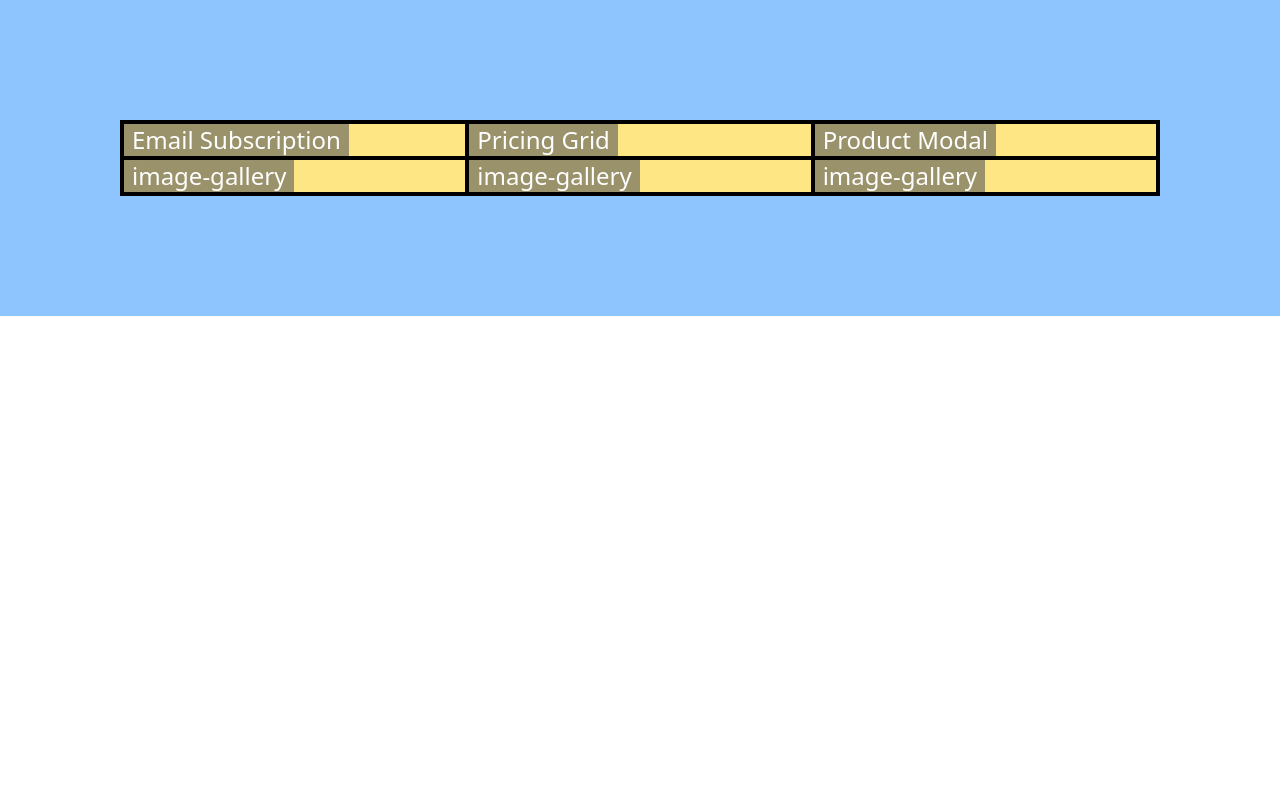
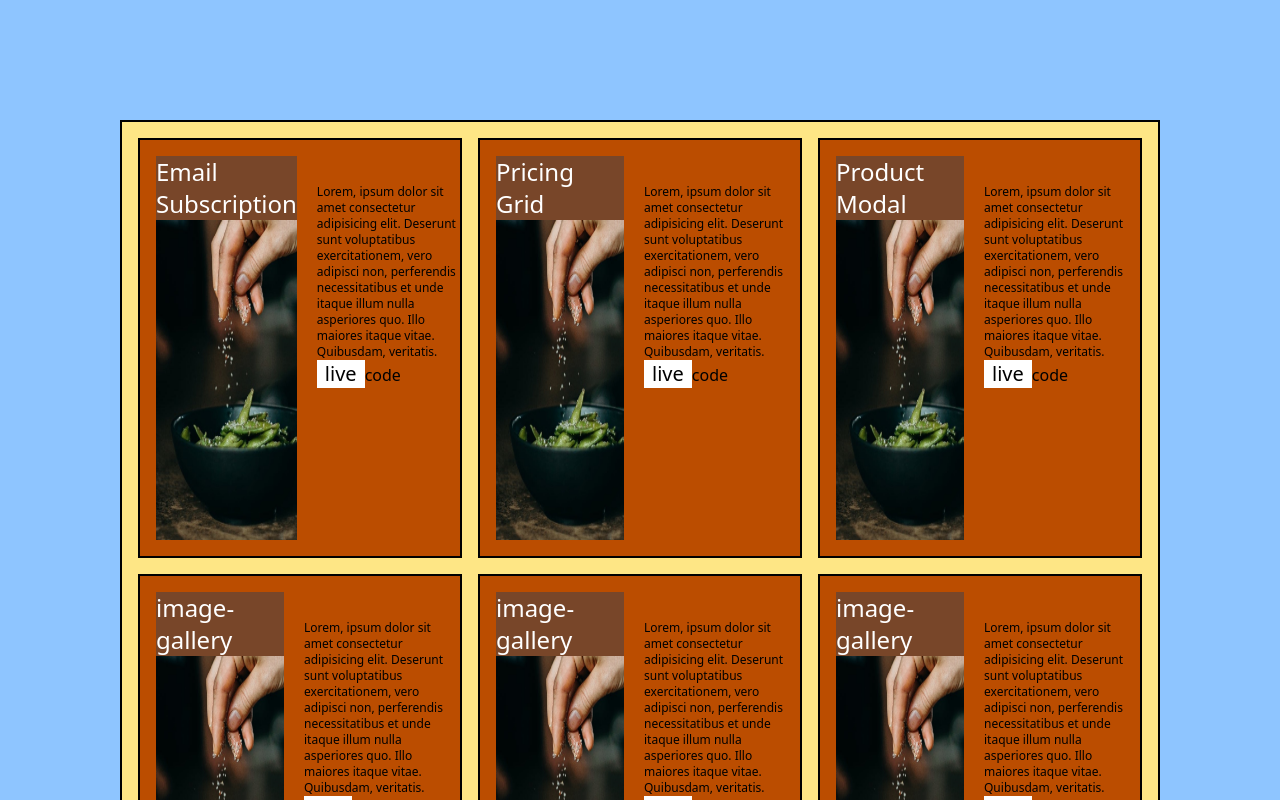
Before and after one commit to anwarrahim/learning-tailwind-projects, a React (Vite) app: page / in a window 1280 px wide. Shown: the top 800 px of the page. Built offline with nearby package versions, Linux system fonts and the light colour scheme.

Commit message:
Enhance layout and styling in ProjectsPage component for better project display

```diff
--- a/src/pages/ProjectsPage.jsx
+++ b/src/pages/ProjectsPage.jsx
@@ -68,28 +68,34 @@ import emailImgae from '../assets/email/images/image.jpg'
         /> } */}
 
         <div className=" bg-blue-300 w-full h-full p-30">
-        <div className="flex flex-wrap  bg-amber-200 border-2 border-black ">
+        <div className="flex flex-wrap  bg-amber-200 border-2 p-4 gap-4 border-black ">
 
         { projectData.map((project, index) =>{
 
 
           return(
 
-        <div className=" w-1/3 border-2 border-black" >
+        <div className="flex flex-col md:w-1/4 flex-grow border-2 bg-amber-700 border-black " >
 
                       {/* card*/}
-                      <div>
-                          <h2 className="  relative z-10 text-2xl bg-gray-700/50 text-white inline-block px-2">{project.projectName}</h2>
+                      <div className=" flex flex-col md:flex-row p-0">
+                          <div className="p-4">
+                            <h2 className="  relative z-10 text-2xl bg-gray-700/50 text-white inline-block">{project.projectName}</h2>
+                            <img className="h-80 w-full md:w-50" src={project.mainImg} alt="" />
+                          </div>
+                          <div className=" w-full p-4 md:p-1 md:max-w-40 ">
+                            <p className="text-xs justify-between pt-10">{project.description}</p>
+                            <div>
+                              <button className="bg-white text-xl px-2">live</button>
+                              <button className="">code</button>
+                            </div>
+
+                          </div>
                       </div>
-
-                          {/* image */}
 
 
 
-
-
-
-                </div>
+        </div>
 
           )
             })
```
